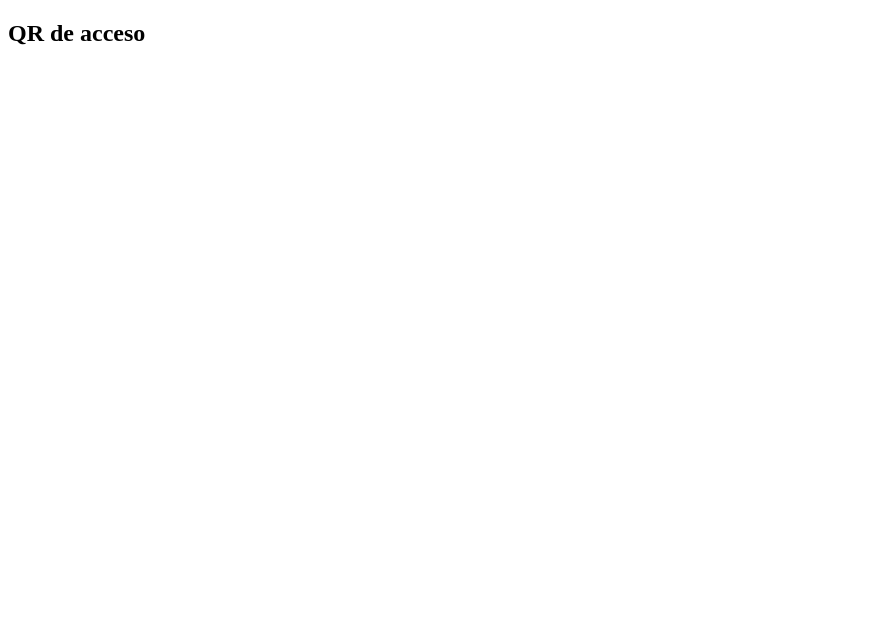
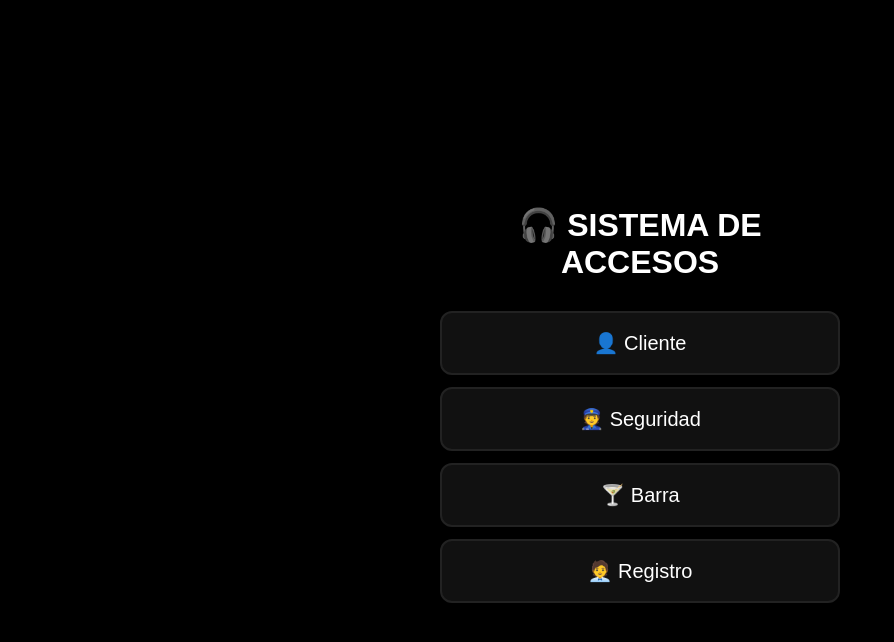
Before and after one commit to cristiancampodj-glitch/qr-system, a website: page public/index.html in a window 1280 px wide. Shown: the whole page, without its empty margins (0-894 px from the left). Drawn offline with Linux system fonts and the light colour scheme; no server answers.

Commit message:
panel principal de accesos

```diff
--- a/public/index.html
+++ b/public/index.html
@@ -1,15 +1,60 @@
 <!DOCTYPE html>
 <html lang="es">
 <head>
-  <meta charset="UTF-8" />
-  <title>QR Militar</title>
-  <script src="https://cdn.jsdelivr.net/npm/qrcode/build/qrcode.min.js"></script>
+  <meta charset="UTF-8">
+  <title>Panel de Accesos</title>
+  <meta name="viewport" content="width=device-width, initial-scale=1.0">
+
+  <style>
+    body {
+      margin: 0;
+      background: #000;
+      color: white;
+      font-family: Arial, sans-serif;
+      display: flex;
+      justify-content: center;
+      align-items: center;
+      height: 100vh;
+    }
+
+    .panel {
+      width: 100%;
+      max-width: 400px;
+      padding: 20px;
+      text-align: center;
+    }
+
+    h1 {
+      margin-bottom: 30px;
+    }
+
+    a {
+      display: block;
+      margin: 12px 0;
+      padding: 18px;
+      background: #111;
+      border-radius: 12px;
+      text-decoration: none;
+      color: white;
+      font-size: 20px;
+      border: 2px solid #222;
+    }
+
+    a:hover {
+      background: #6a00ff;
+    }
+  </style>
 </head>
 <body>
 
-<h2>QR de acceso</h2>
-<canvas id="qr"></canvas>
+<div class="panel">
+  <h1>🎧 SISTEMA DE ACCESOS</h1>
 
-<script src="qr.js"></script>
+  <a href="/cliente.html">👤 Cliente</a>
+  <a href="/validar-entrada.html">👮 Seguridad</a>
+  <a href="/barra.html">🍸 Barra</a>
+  <a href="/registro.html">🧑‍💼 Registro</a>
+</div>
+
 </body>
 </html>
```
